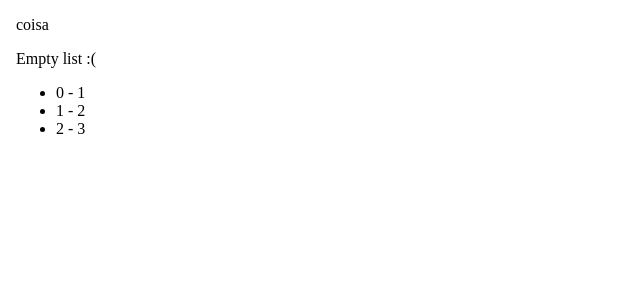
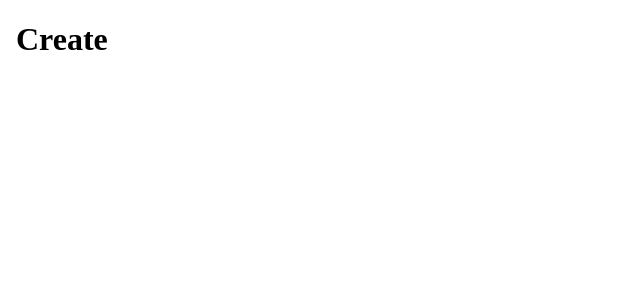
Before and after one commit to danielepaz404/ng-crud, an Angular app: page /create in a window 1280 px wide. Before the commit this address led to /. Shown: the top 300 px of the page, without its empty margins (0-640 px from the left). Built offline with nearby package versions, Linux system fonts and the light colour scheme.

Commit message:
:construction: Set initial router

```diff
--- a/src/app/app.html
+++ b/src/app/app.html
@@ -3,15 +3,8 @@
 <head>
   <meta charset="UTF-8">
   <meta name="viewport" content="width=device-width, initial-scale=1.0">
-  <title>Document</title>
 </head>
 <body>
-  <app-header title="coisa"/>
-  <app-list />
-
-  <app-list [items]="[1, 2, 3]"/>
+  <router-outlet />
 </body>
 </html>
-
-
-<router-outlet />
--- a/src/app/app.routes.ts
+++ b/src/app/app.routes.ts
@@ -1,3 +1,24 @@
 import { Routes } from '@angular/router';
+import { ListComponent } from './core/list/list.component';
+import { CreateComponent } from './core/create/create.component';
 
-export const routes: Routes = [];
+const pageTitle = "ngCrud";
+
+export const routes: Routes = [
+    {
+        path: '',
+        title: pageTitle,
+        children: [
+            {
+                path: 'list',
+                title: `${pageTitle} - List of records`,
+                component: ListComponent,
+            },
+            {
+                path: 'create',
+                title: `${pageTitle} - Create record`,
+                component: CreateComponent,
+            }
+        ]
+    },
+];
--- a/src/app/app.ts
+++ b/src/app/app.ts
@@ -1,14 +1,12 @@
 import { Component } from '@angular/core';
 import { RouterOutlet } from '@angular/router';
-import { HeaderComponent } from "./core/header/header.component";
-import { ListComponent } from "./core/list/list.component";
 
 @Component({
   selector: 'app-root',
-  imports: [RouterOutlet, HeaderComponent, ListComponent],
+  imports: [RouterOutlet],
   templateUrl: './app.html',
   styleUrl: './app.scss'
 })
 export class App {
-  protected title = 'ng-crud';
+
 }
--- /dev/null
+++ b/src/app/core/create/create.component.html
@@ -0,0 +1 @@
+<h1>Create</h1>
--- a/src/app/core/header/header.component.ts
+++ b/src/app/core/header/header.component.ts
@@ -1,4 +1,5 @@
-import { Component, input } from "@angular/core";
+import { Component, input, signal, WritableSignal } from "@angular/core";
+import { ActivatedRoute } from "@angular/router";
 
 @Component({
     selector: 'app-header',
@@ -6,5 +7,5 @@ import { Component, input } from "@angular/core";
     styleUrl: './header.component.scss'
 })
 export class HeaderComponent {
-    title = input.required();
+    title: WritableSignal<string> = signal<string>('');
 }
```
Also changed, not shown: src/app/core/create/create.component.ts (added, +10 -0 lines), src/app/core/create/create.component.scss (added).
